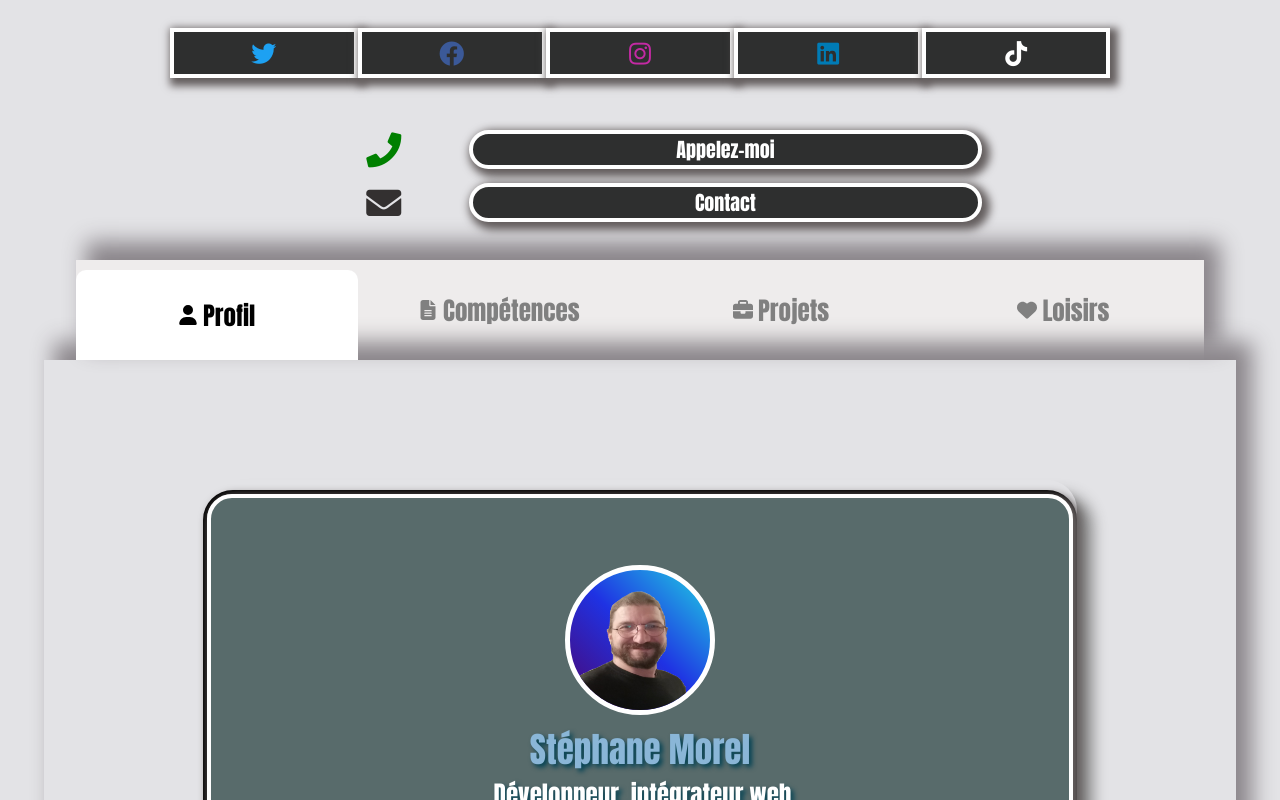
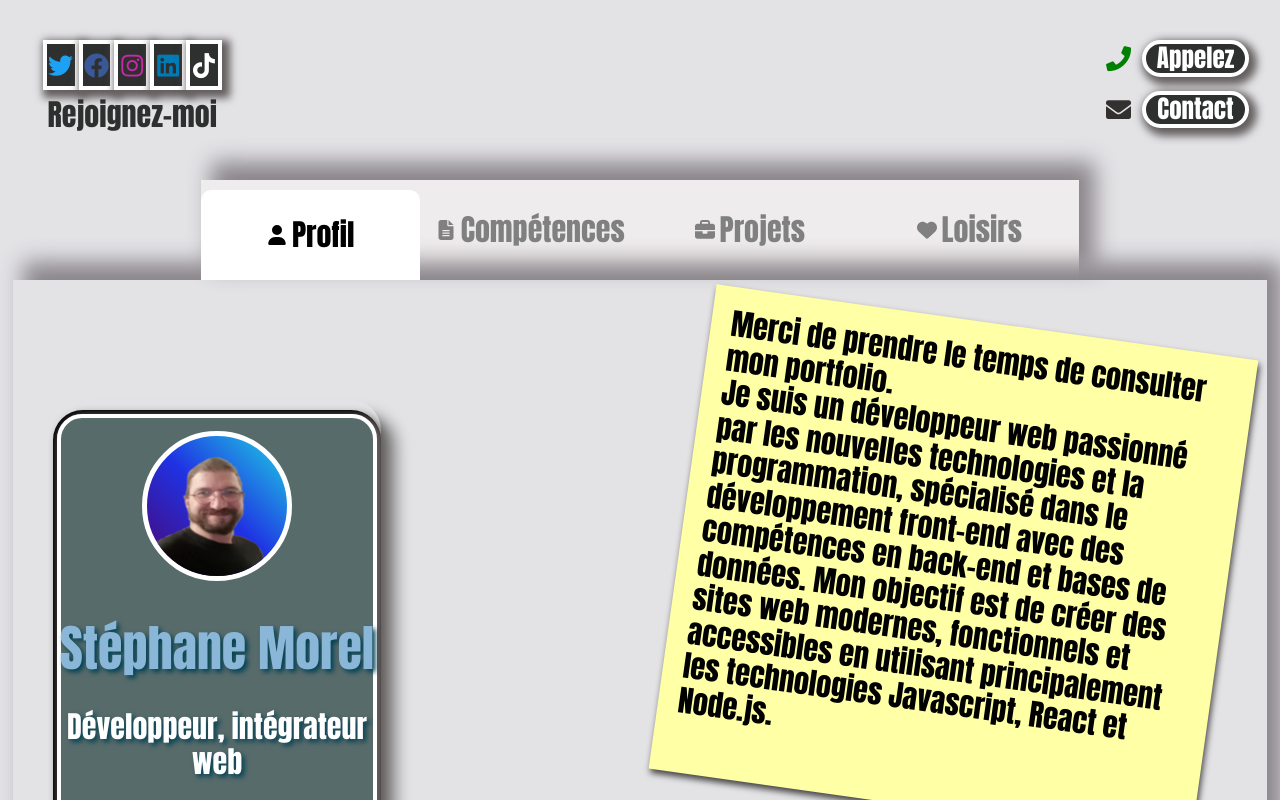
Before and after one commit to Steph4477/Portfolio-Stephane_Morel, a React (Create React App) app: page / in a window 1280 px wide. Shown: the top 800 px of the page. Built offline with nearby package versions, Linux system fonts and the light colour scheme; a web font is replaced by a local one.

Commit message:
test deploy project

```diff
--- a/src/components/CarteDeVisite.jsx
+++ b/src/components/CarteDeVisite.jsx
@@ -50,10 +50,7 @@ export default function CarteDeVisite() {
                             <div className="CarteDeVisite_container_carte_verso_fond"></div>
                             <div className="CarteDeVisite_container_carte_verso_contenu">
                                 <article className="CarteDeVisite_container_carte_verso_contenu_article">
-                                    <p>Actuellement en reconversion professionnelle avec openclassrooms
-                                    et pôle emploi
-                                    (jusqu'à fin Avril 2023).
-
+                                    <p>
                                     Je conçois ce projet afin de faciliter ma future recherche d'alternance
                                     (page d'accueil de mon portfolio).
 
--- a/src/components/CarteProjet.jsx
+++ b/src/components/CarteProjet.jsx
@@ -16,11 +16,10 @@ const liens = [
 const titres = [
   "Intégration d'un design de site web adaptable (responsive)",
   "Conception d'un site web animé avec des styles CSS",
-  "Amélioration du référencement, de l'accessibilité et de la performance d'un site web existant",
-  "", "", ""
+  "Amélioration du référencement, de l'accessibilité et de la performance d'un site web existant"
 ];
-const imagesRecto = [booki, ohmyfood, lapanthere, "image4"];
-const imagesVerso = [bookiV, ohmyfoodV, lapanthereV, "image4"];
+const imagesRecto = [booki, ohmyfood, lapanthere, ];
+const imagesVerso = [bookiV, ohmyfoodV, lapanthereV, ];
 
 export default function CarteDeProjet() {
 
--- a/src/components/Nav.jsx
+++ b/src/components/Nav.jsx
@@ -37,7 +37,7 @@ export default function Nav(){
                 <div className="header_nav_contact">
                     <div className="header_nav_contact_tel">
                         <i className="fas fa-phone header_nav_contact_tel_icone"></i>
-                        <a href="tel:0620519091" className="header_nav_contact_tel_N">Appelez-moi</a>
+                        <a href="tel:0620519091" className="header_nav_contact_tel_N">Appelez</a>
                     </div>
                     <div className="header_nav_contact_mail">
                         <i className="fas fa-envelope header_nav_contact_mail_icone"></i>
--- a/src/index.js
+++ b/src/index.js
@@ -1,3 +1,4 @@
+import 'normalize.css'
 import React from 'react';
 import ReactDOM from 'react-dom/client';
 import './index.css';
--- a/src/pages/home.jsx
+++ b/src/pages/home.jsx
@@ -6,7 +6,7 @@ import Profil from '../components/Profil';
 import Competences from '../components/Competences';
 import CarteProjet from '../components/CarteProjet';
 import VideoPlayer from '../components/VideoPlayer';
-import monkeyVideo from '../assets/monkey.mp4';
+//import monkeyVideo from '../assets/monkey.mp4';
 
 const onglets = [
   {
@@ -27,7 +27,8 @@ const onglets = [
   {
     titre: 'Loisirs',
     icone: faHeart,
-    contenu: <VideoPlayer src={monkeyVideo}/>
+    contenu: <VideoPlayer />                    //<VideoPlayer src={monkeyVideo}/>
+
   },
 ];
 
@@ -48,7 +49,7 @@ export default function Home() {
             onClick={() => changerOnglet(index)}
           >
             <FontAwesomeIcon icon={onglet.icone} className="onglet_service_titre_icone" />
-            <h2 className="onglet_service_titre">{onglet.titre}</h2>
+            <h3 className="onglet_service_titre">{onglet.titre}</h3>
           </button>
         ))}
       </section>
--- a/src/styles/_mixins.scss
+++ b/src/styles/_mixins.scss
@@ -4,7 +4,7 @@
 
 /* Mixin pour les styles tablette */
 @mixin for-tablet {
-    @media screen and (min-width: 587px) and (max-width: 1360px) {
+    @media screen and (min-width: 587px) and (max-width: 1200px) {
         @content;
     }
 }
--- a/src/styles/sass/VisitCard.scss
+++ b/src/styles/sass/VisitCard.scss
@@ -8,10 +8,13 @@
     &_container {
         width: 100%;
         padding: 5vh;
+        @include for-mobile{
+            padding: 0;
+        }
 
         &_carte {
             display: flex;
-            justify-content: space-around;
+            justify-content: space-between;
             align-items: center;
             text-align: center;
             transition: 2s ease-in-out;
@@ -20,16 +23,22 @@
             scale: (1);
             animation: apparition 1s linear;
             padding-top: 20px;
-            width: 80%;
-            height: 550px;
+            width: 60%;
+            height: 540px;
             border-radius: 30px;
             box-shadow: 15px 15px 15px grey;
-            @include for-tablet{
+
+            @include for-tablet {
                 width: 100%;
+
             }
-            @include for-mobile{
+
+            @include for-mobile {
                 width: 100%;
+                height: 350px;
+
             }
+
             &:hover {
                 transform: rotateY(180deg);
                 transition: 1.5s;
@@ -81,7 +90,6 @@
                         &_rotate {
 
                             margin-top: 100px;
-                            font-size: 30px;
                             height: 100px;
                             display: flex;
                             align-items: center;
@@ -90,15 +98,11 @@
 
 
                                 margin-right: 10px;
-                                width: 50px;
+                                width: 20px;
 
                             }
 
-                            &_txt {
 
-
-                                font-size: 35px;
-                            }
                         }
                     }
 
@@ -119,14 +123,16 @@
                         height: 100%;
 
                         &_texte {
+                            height: 20%;
                             h1 {
 
-                              text-shadow: 3px 3px 5px rgb(1, 65, 83);
-                            }
-                            h2{
                                 text-shadow: 3px 3px 5px rgb(1, 65, 83);
                             }
-                          }
+
+                            h2 {
+                                text-shadow: 3px 3px 5px rgb(1, 65, 83);
+                            }
+                        }
 
 
 
@@ -144,15 +150,22 @@
                                 height: 150px;
                                 border-radius: 50%;
                                 border: 5px solid white;
+                                @include for-mobile{
+                                    width: 100px;
+                                    height: 100px;
+                                }
                             }
                         }
 
                         &_rotate {
                             width: 100%;
                             height: 30%;
+                            @include for-mobile{
+                                margin-top: 20px;
+                            }
 
                             &_image {
-                                width: 90%;
+                                width: 20%;
                                 height: 30%;
                                 text-align: right;
 
@@ -161,10 +174,12 @@
                                     height: 45px;
 
                                 }
-                                @include for-tablet{
+
+                                @include for-tablet {
                                     width: 40%;
                                 }
-                                @include for-mobile{
+
+                                @include for-mobile {
                                     width: 40%;
                                 }
                             }
--- a/src/styles/sass/_CarteProjet.scss
+++ b/src/styles/sass/_CarteProjet.scss
@@ -3,6 +3,7 @@
     margin-bottom: 50vh;
     justify-content: center;
     border: 10px solid black;
+
 }
 
 .CarteDeProjet_container_carte {
@@ -15,9 +16,9 @@
     animation: apparition 1s cubic-bezier(0.25, 0.46, 0.45, 0.94);
     padding-top: 20px;
     max-width: 850px;
-    min-width: 500px;
-    max-height: 700px;
-    min-height: 600px;
+    min-width: 300px;
+    max-height: 500px;
+    min-height: 400px;
     border-radius: 30px;
 
 
@@ -112,11 +113,11 @@
     &_contenu {
         &_titre{
 
-            width: 650px;
-            height: 350px;
+            width: 350px;
+            height: 250px;
             &_h{
                 position: absolute;
-                top: 250px;
+                top: 50px;
                 right: 20px;
                 font-size: 35px;
                 padding: 2px;
@@ -130,7 +131,7 @@
         }
         &_article {
             &_space {
-                height: 150px;
+                height: 50px;
             }
 
             &_button {
@@ -176,22 +177,16 @@
 
 
 .CardProjet {
-    display: flex;
-    flex-wrap: wrap;
-    justify-content: center;
-    gap: 200px; // espace entre les cartes
-    padding: 4vh;
-    margin: 0 auto;
-    width: 80%;
+    padding: 5vh;
     &_container {
+        width: 100%;
         display: flex;
         flex-wrap: wrap;
-        justify-content: space-around;
     }
 }
 
 .CarteDeProjet_container_carte {
 
-    margin-bottom: 10vh;
-    width: calc(30% - 100px); // même largeur pour chaque carte
+    margin: 5vh;
+
 }
--- a/src/styles/sass/_Collapse.scss
+++ b/src/styles/sass/_Collapse.scss
@@ -27,6 +27,9 @@
 
 
 }
+.collapse_content{
+    width: 100%;
+}
 
 .collapse_content_contenu {
     box-shadow: 13px -15px 21px 3px rgba(138, 133, 138, 1);
@@ -34,10 +37,10 @@
     flex-wrap: wrap;
     flex-direction: row;
 
-    width: 95%;
+
     overflow: hidden;
     transition: height 0.3s ease;
-    margin: 0 auto;
+
     @include for-mobile{
         width: 90%;
     }
@@ -47,9 +50,9 @@
 
 
 .collapse_content.open {
-    width: 100%;
+
+
     height: calc(100vh - 150px);
-    /* ajustez la hauteur selon vos besoins */
     transition: 0.8s ease-in-out;
     margin-bottom: 5vh;
     margin-top: 5vh;
--- a/src/styles/sass/_Nav.scss
+++ b/src/styles/sass/_Nav.scss
@@ -104,19 +104,19 @@
         }
 
         &_contact {
-            width: 15%;
+           width: 15%;
 
             @include for-tablet{
-
+                width: 30%;
                 margin: 0 auto;
                 margin-top: 5vh;
-                width: calc(100% - 400px);
+
             }
             @include for-mobile{
-
+                width: 40%;
                 margin: 0 auto;
                 margin-top: 5vh;
-                width: calc(100% - 200px);
+
             }
 
 
@@ -134,7 +134,7 @@
                 &_icone {
                     width: 20%;
                     text-align: center;
-                    font-size: 35px;
+                    padding-right: 30px;
                 }
 
                 &_N {
@@ -148,6 +148,13 @@
                     justify-content: center;
                     align-items: center;
                     perspective: 10px;
+                    @include for-tablet {
+                        width: 40%;
+                        @include for-mobile {
+                            width: 40%;
+                        }
+
+                    }
 
                     &:hover {
                         box-shadow: 2px 0px 50px 2px rgb(240, 230, 211);
@@ -164,9 +171,8 @@
                 &_icone {
                     width: 20%;
                     text-align: center;
-                    font-size: 35px;
                     color: rgb(51, 48, 48);
-
+                    padding-right: 30px;
                     &:hover {
                         color: white;
                     }
@@ -183,7 +189,13 @@
                     justify-content: center;
                     align-items: center;
                     perspective: 10px;
+                    @include for-tablet {
+                        width: 40%;
+                        @include for-mobile {
+                            width: 40%;
+                        }
 
+                    }
                     &:hover {
                         box-shadow: 2px 0px 50px 2px rgb(240, 230, 211);
                     }
@@ -201,8 +213,6 @@
     text-align: center;
     align-items: center;
 
-    &_texte {
-        font-size: 50px !important;
-    }
+
 
 }
--- a/src/styles/sass/_Profil.scss
+++ b/src/styles/sass/_Profil.scss
@@ -14,11 +14,13 @@
             flex-wrap: wrap;
             justify-content:center;
 
+
         }
         @include for-mobile{
             display: flex;
             flex-wrap: wrap;
             justify-content:center;
+
 
         }
 
@@ -26,9 +28,10 @@
 
 
         &_carte {
-            width: 60%;
+            width: 50%;
+
             display: flex;
-            justify-content: space-around;
+
             align-items: center;
 
             padding-bottom: 10vh;
@@ -36,17 +39,14 @@
                 width: 80%;
                 margin: 0 auto;
             }
-            @include for-mobile{
-                width: 95%;
-                margin: 0 auto;
-            }
+
 
 
         }
 
         &_description {
             padding: 5vh;
-            width: 40%;
+            width: 50%;
 
             color: black;
             @include for-tablet{
--- a/src/styles/sass/main.scss
+++ b/src/styles/sass/main.scss
@@ -21,27 +21,34 @@ body {
 }
 
 h1 {
-  font-size: 60px;
+  font-size: 50px;
 
 
-  @include for-tablet {
-    font-size: 35px;
+
+    @include for-mobile {
+      font-size: 25px;
 
 
-  }
+    }
+
+
 }
 
 h2 {
-  font-size: 40px;
-  margin-left: 5px;
-  @include for-tablet{
-    font-size: 25px;
-  }
+  font-size: 30px;
+
+
   @include for-mobile{
-    font-size: 25px
+    font-size: 22px
   }
 }
-
+h3 {
+  font-size: 30px;
+  margin-left: 5px;
+  @include for-mobile{
+    font-size: 16px
+  }
+}
 a {
   text-decoration: none;
   color: black;
@@ -50,7 +57,7 @@ a {
     font-size: 20px
   }
   @include for-mobile{
-    font-size: 18px
+    font-size: 16px
   }
 
 }
```
Also changed, not shown: src/assets/photo_mini.png, 1 other file (tests, documents, lock files or other folders).
